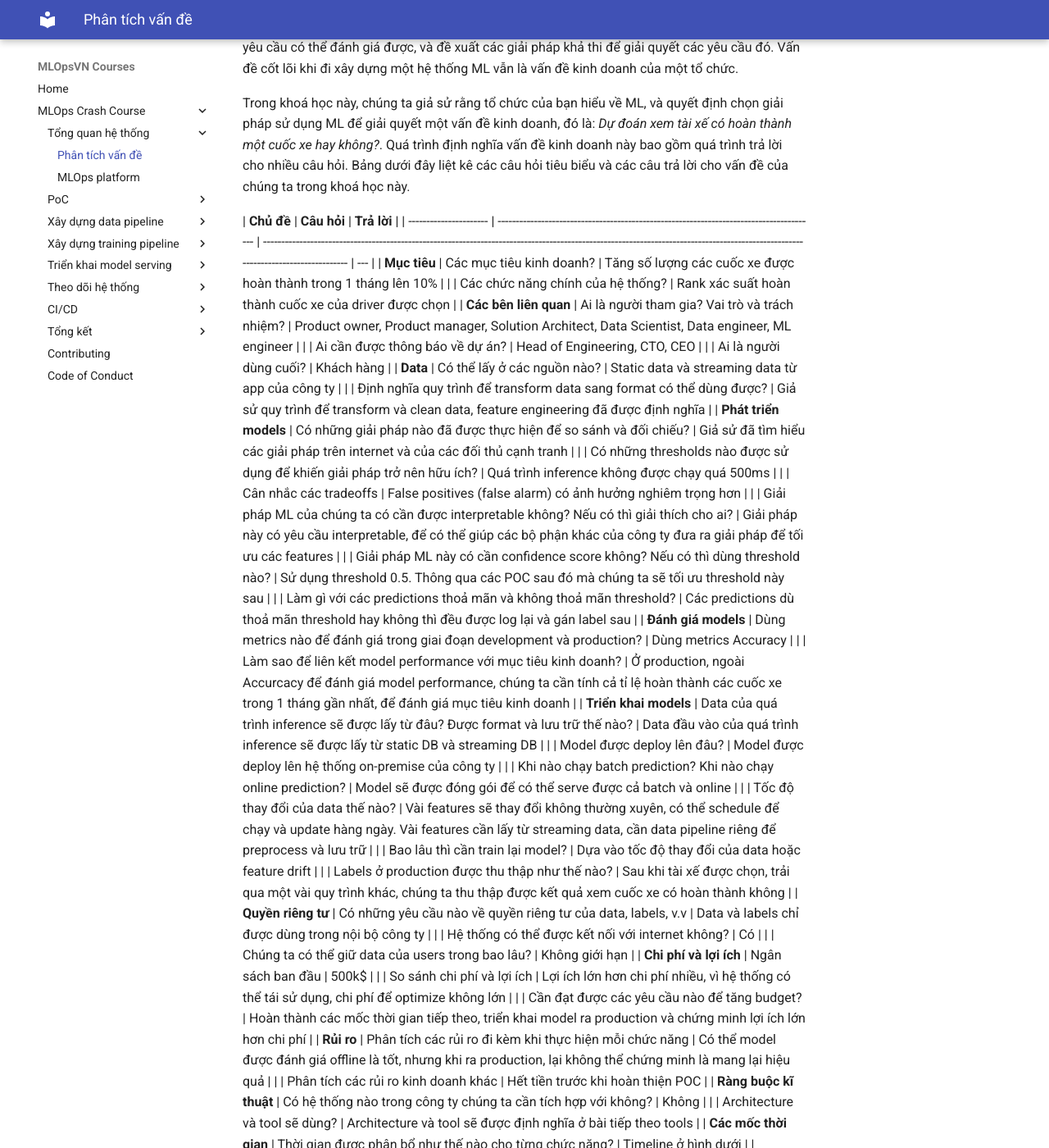
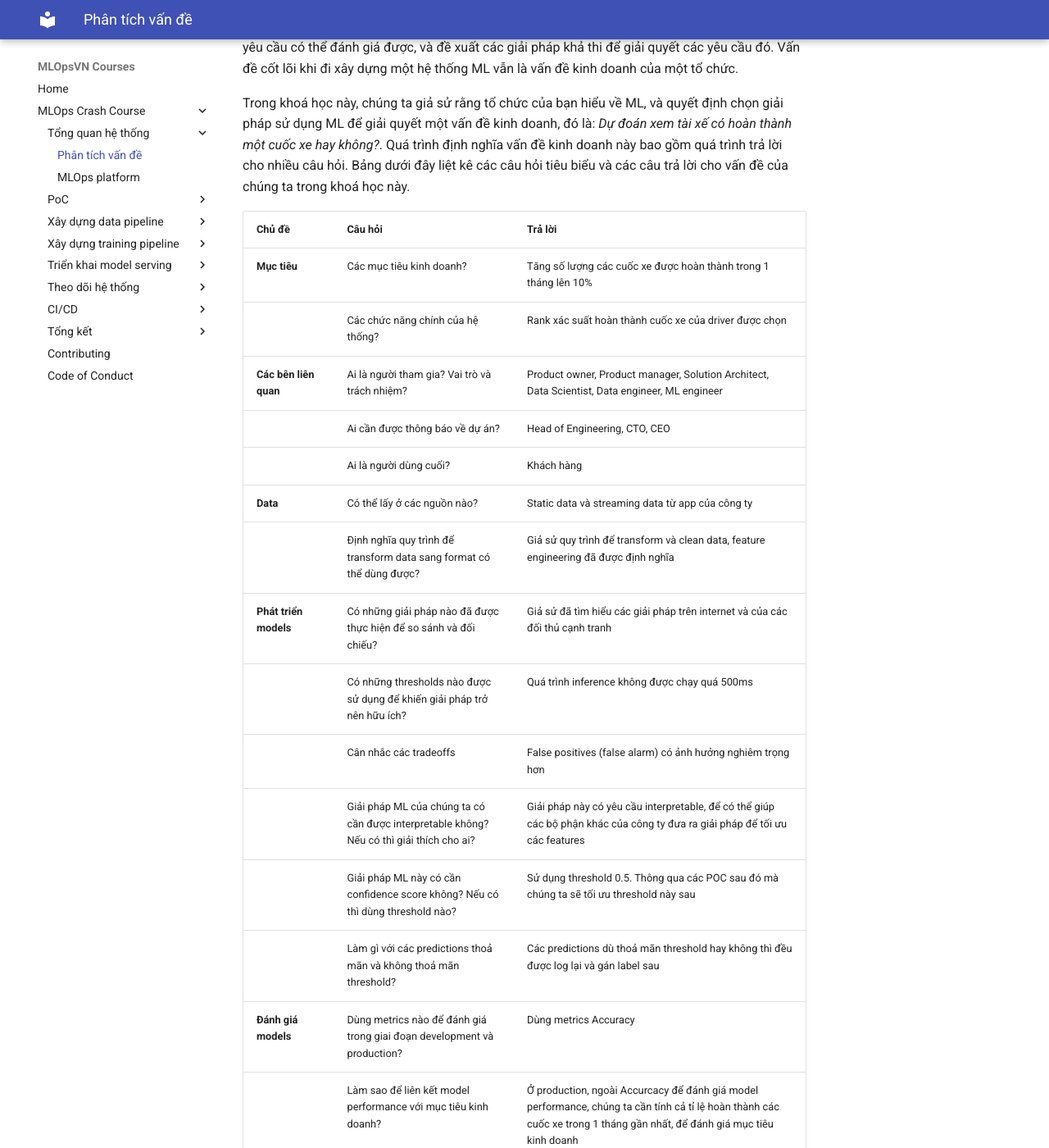
Before and after one commit to MLOpsVN/courses.mlops.vn, an MkDocs documentation site: the page built from docs/mlops-crash-course/tong-quan-he-thong/phan-tich-van-de.md, in a window 1280 px wide and 1400 px high, scrolled down 668 px. Shown: the whole window at 82% size. Built offline with MkDocs 1.6.1 and Material for MkDocs 9.7.7, drawn with Linux system fonts in a browser that asks for light colours; some of the changed text lies outside the part shown.

Commit message:
hot fix phan tich van de

```diff
--- a/docs/mlops-crash-course/tong-quan-he-thong/phan-tich-van-de.md
+++ b/docs/mlops-crash-course/tong-quan-he-thong/phan-tich-van-de.md
@@ -5,7 +5,7 @@ Một hệ thống ML cũng chính là một hệ thống phần mềm. Khi đi
 Trong khoá học này, chúng ta giả sử rằng tổ chức của bạn hiểu về ML, và quyết định chọn giải pháp sử dụng ML để giải quyết một vấn đề kinh doanh, đó là: _Dự đoán xem tài xế có hoàn thành một cuốc xe hay không?_. Quá trình định nghĩa vấn đề kinh doanh này bao gồm quá trình trả lời cho nhiều câu hỏi. Bảng dưới đây liệt kê các câu hỏi tiêu biểu và các câu trả lời cho vấn đề của chúng ta trong khoá học này.
 
 | **Chủ đề**             | **Câu hỏi**                                                                              | **Trả lời**                                                                                                                                                                        |
-| ---------------------- | ---------------------------------------------------------------------------------------- | ---------------------------------------------------------------------------------------------------------------------------------------------------------------------------------- | --- |
+| ---------------------- | ---------------------------------------------------------------------------------------- | ---------------------------------------------------------------------------------------------------------------------------------------------------------------------------------- |
 | **Mục tiêu**           | Các mục tiêu kinh doanh?                                                                 | Tăng số lượng các cuốc xe được hoàn thành trong 1 tháng lên 10%                                                                                                                    |
 |                        | Các chức năng chính của hệ thống?                                                        | Rank xác suất hoàn thành cuốc xe của driver được chọn                                                                                                                              |
 | **Các bên liên quan**  | Ai là người tham gia? Vai trò và trách nhiệm?                                            | Product owner, Product manager, Solution Architect, Data Scientist, Data engineer, ML engineer                                                                                     |
@@ -37,7 +37,7 @@ Trong khoá học này, chúng ta giả sử rằng tổ chức của bạn hi
 |                        | Phân tích các rủi ro kinh doanh khác                                                     | Hết tiền trước khi hoàn thiện POC                                                                                                                                                  |
 | **Ràng buộc kĩ thuật** | Có hệ thống nào trong công ty chúng ta cần tích hợp với không?                           | Không                                                                                                                                                                              |
 |                        | Architecture và tool sẽ dùng?                                                            | Architecture và tool sẽ được định nghĩa ở bài tiếp theo tools                                                                                                                      |
-| **Các mốc thời gian**  | Thời gian được phân bổ như thế nào cho từng chức năng?                                   | Timeline ở hình dưới                                                                                                                                                               |     |
+| **Các mốc thời gian**  | Thời gian được phân bổ như thế nào cho từng chức năng?                                   | Timeline ở hình dưới                                                                                                                                                               |
 
 Về các mốc thời gian của dự án, hình dưới đây là một ví dụ của một dự án trong thực thế:
 
```
